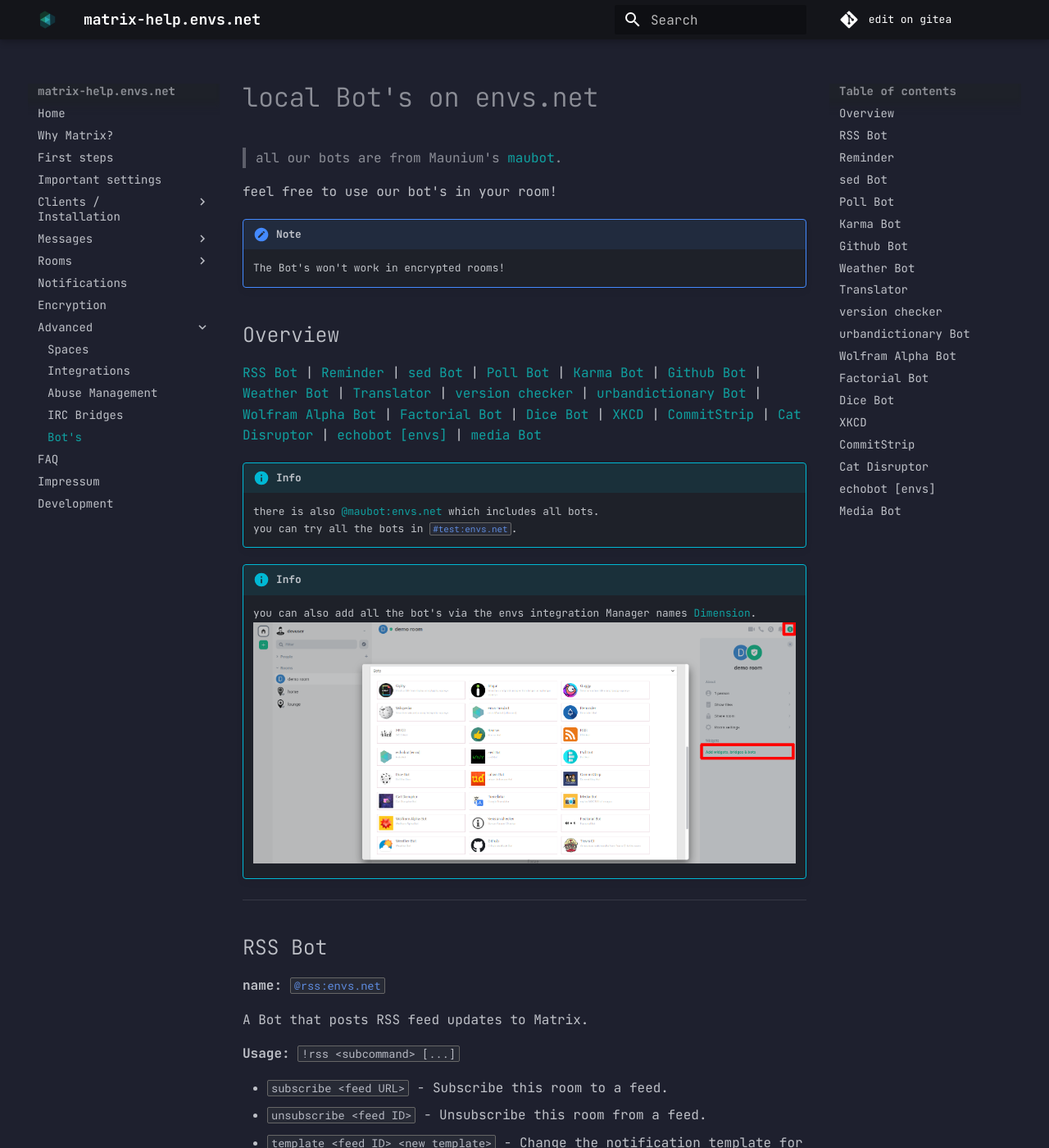
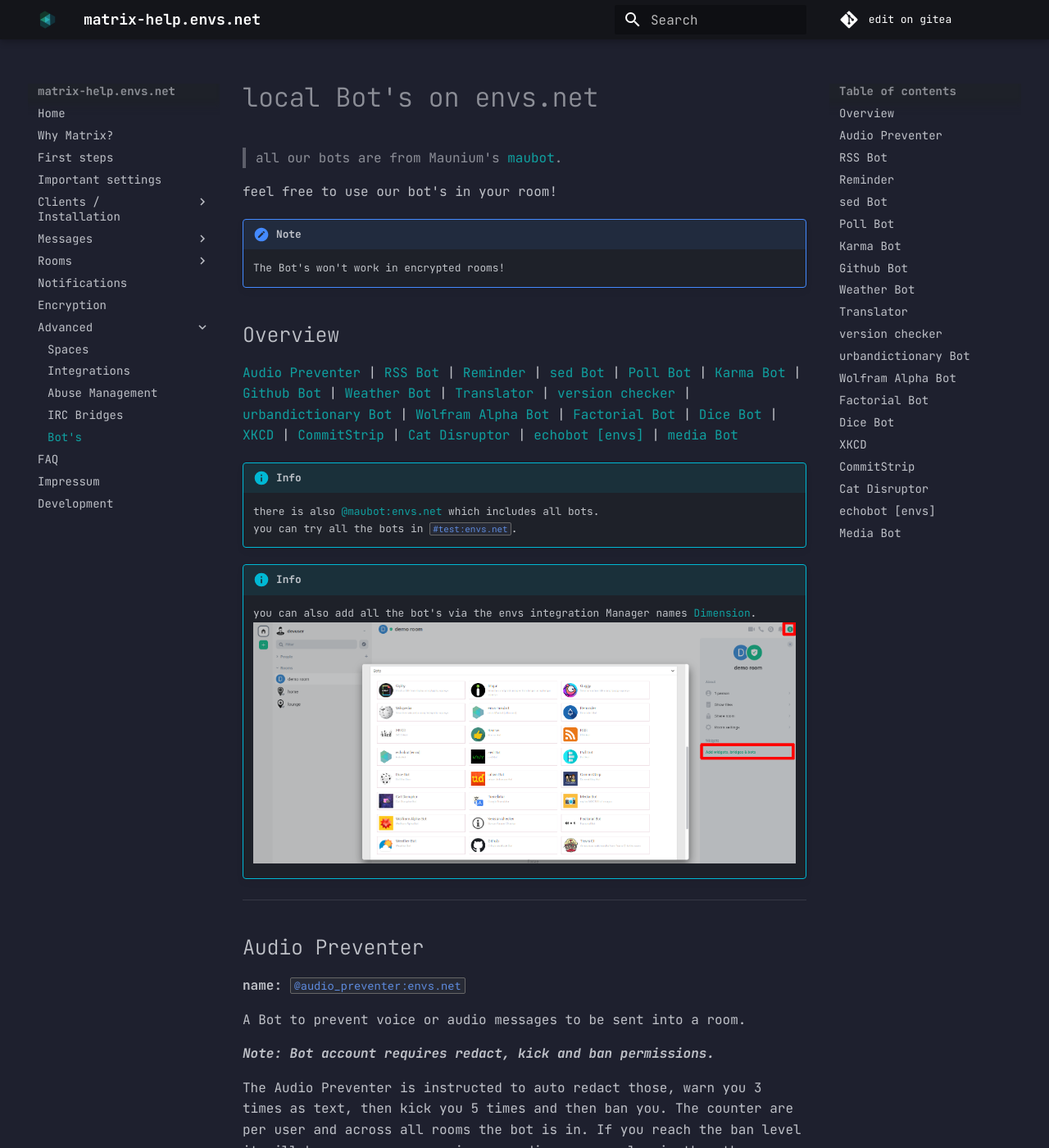
Before and after one commit to envs-net/matrix-doc, an MkDocs documentation site: the page built from docs/advanced/bots.md, in a window 1280 px wide and 1400 px high. Shown: the whole window at 82% size. Built offline with MkDocs 1.6.1 and Material for MkDocs 9.7.7, drawn with Linux system fonts in a browser that asks for light colours; emoji names are drawn with the system emoji font; some of the changed text lies outside the part shown.

Commit message:
bots: add audio preventer

```diff
--- a/docs/advanced/bots.md
+++ b/docs/advanced/bots.md
@@ -14,6 +14,7 @@ feel free to use our bot's in your room!
 
 ## Overview
 
+[Audio Preventer](#audio_preventer) |
 [RSS Bot](#rss_bot) |
 [Reminder](#reminder) |
 [sed Bot](#sed_bot) |
@@ -40,6 +41,18 @@ feel free to use our bot's in your room!
 !!! info
     you can also add all the bot's via the envs integration Manager names [Dimension](https://dimension.envs.net/).
     ![opened integration manager menu](/images/local_bots_integration.png)
+
+***
+
+## Audio Preventer
+
+**name:** [`@audio_preventer:envs.net`](https://matrix.to/#/@audio_preventer:envs.net)
+
+A Bot to prevent voice or audio messages to be sent into a room.
+
+***Note: Bot account requires redact, kick and ban permissions.***
+
+The Audio Preventer is instructed to auto redact those, warn you 3 times as text, then kick you 5 times and then ban you. The counter are per user and across all rooms the bot is in. If you reach the ban level it will ban you on a new voice or audio message also in the other rooms the Audio Preventer is active in.
 
 ***
 
```
